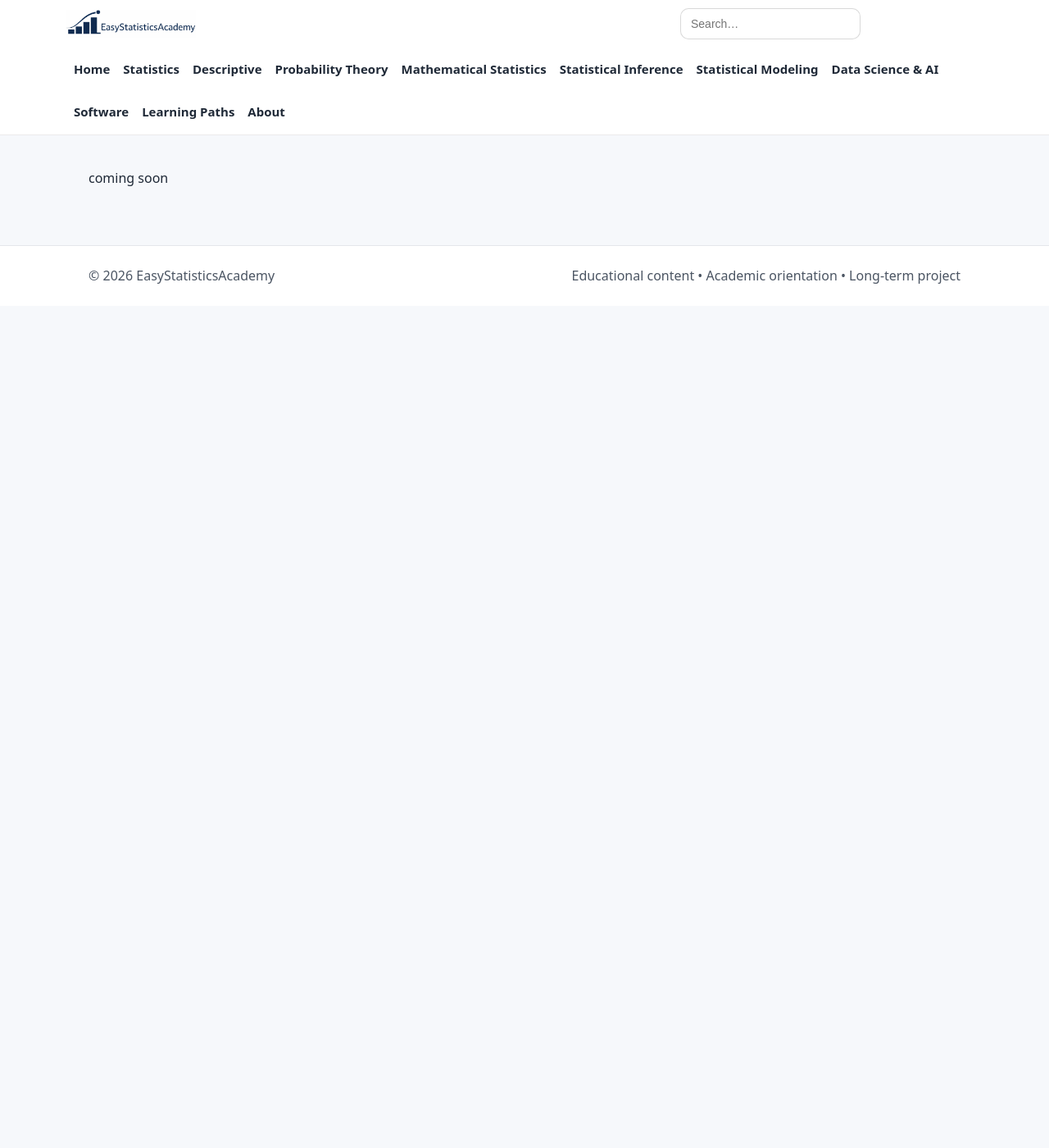
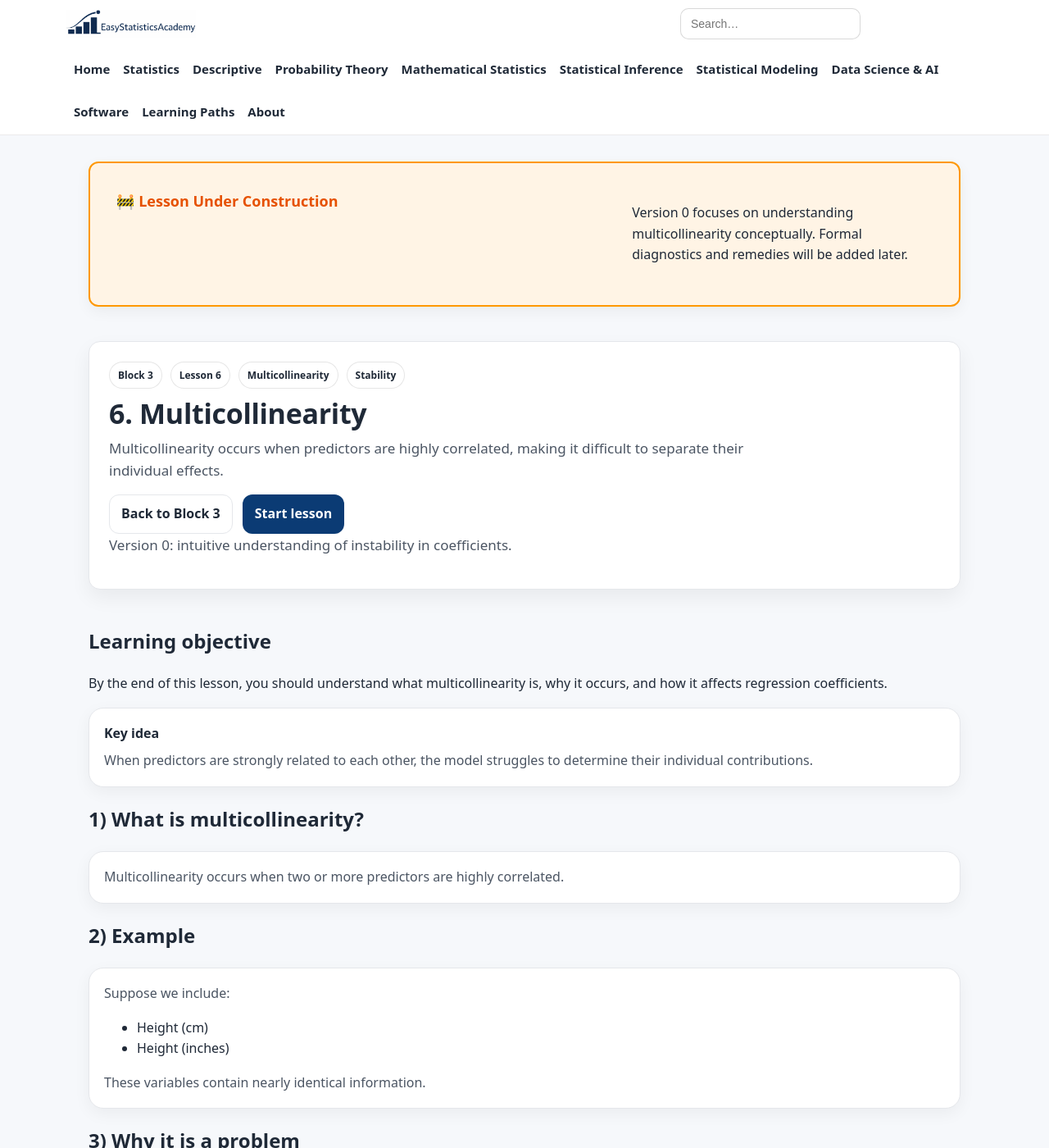
Before and after one commit to ammar-homaida-statistics/easystatisticsacademy, a Jekyll site: the page built from modeling/multiple-regression/multicollinearity/index.md, in a window 1280 px wide and 1400 px high. Shown: the whole window at 82% size. Built offline with Jekyll 4.4.1, drawn with Linux system fonts in a browser that asks for light colours; our own code applies the rules of GitHub Pages for plain Markdown files; some of the changed text lies outside the part shown.

Commit message:
Add lesson content

```diff
--- a/modeling/multiple-regression/multicollinearity/index.md
+++ b/modeling/multiple-regression/multicollinearity/index.md
@@ -1 +1,178 @@
-coming soon
+---
+layout: default
+title: 6. Multicollinearity
+permalink: /modeling/multiple-regression/multicollinearity/
+sidebar: false
+---
+
+<!-- UNDER CONSTRUCTION -->
+<section class="section section-slim">
+  <div class="callout" style="background:#fff4e5; border:2px solid #ff9800; padding:2rem; border-radius:12px;">
+    <h2 style="color:#e65100;">🚧 Lesson Under Construction</h2>
+    <p>
+      Version 0 focuses on understanding multicollinearity conceptually.
+      Formal diagnostics and remedies will be added later.
+    </p>
+  </div>
+</section>
+
+<!-- ✅ Update last visited lesson -->
+<script>
+(function () {
+  localStorage.setItem("esa_continue_modeling_mr_lesson_v0", JSON.stringify({
+    url: "/modeling/multiple-regression/multicollinearity/",
+    label: "Lesson 6 — Multicollinearity",
+    ts: Date.now()
+  }));
+})();
+</script>
+
+<!-- HERO -->
+<section class="hero hero-section">
+  <div class="hero-card">
+
+    <div class="badge-row">
+      <span class="badge">Block 3</span>
+      <span class="badge">Lesson 6</span>
+      <span class="badge">Multicollinearity</span>
+      <span class="badge">Stability</span>
+    </div>
+
+    <h1>6. Multicollinearity</h1>
+
+    <p class="lead">
+      Multicollinearity occurs when predictors are highly correlated,
+      making it difficult to separate their individual effects.
+    </p>
+
+    <div class="hero-actions">
+      <a class="btn btn-outline" href="/modeling/multiple-regression/">Back to Block 3</a>
+      <a class="btn" href="#lesson">Start lesson</a>
+    </div>
+
+    <p class="muted-mini">
+      Version 0: intuitive understanding of instability in coefficients.
+    </p>
+
+  </div>
+</section>
+
+<!-- LESSON -->
+<section class="section" id="lesson">
+
+  <h2>Learning objective</h2>
+  <p>
+    By the end of this lesson, you should understand what multicollinearity is,
+    why it occurs, and how it affects regression coefficients.
+  </p>
+
+  <div class="card">
+    <h3>Key idea</h3>
+    <p>
+      When predictors are strongly related to each other,
+      the model struggles to determine their individual contributions.
+    </p>
+  </div>
+
+  <h2>1) What is multicollinearity?</h2>
+  <div class="card">
+    <p>
+      Multicollinearity occurs when two or more predictors are highly correlated.
+    </p>
+  </div>
+
+  <h2>2) Example</h2>
+  <div class="card">
+    <p>
+      Suppose we include:
+    </p>
+    <ul>
+      <li>Height (cm)</li>
+      <li>Height (inches)</li>
+    </ul>
+    <p>
+      These variables contain nearly identical information.
+    </p>
+  </div>
+
+  <h2>3) Why it is a problem</h2>
+  <div class="card">
+    <ul>
+      <li>Coefficients become unstable</li>
+      <li>Small data changes → large coefficient changes</li>
+      <li>Interpretation becomes unreliable</li>
+    </ul>
+  </div>
+
+  <h2>4) Intuition</h2>
+  <div class="card">
+    <p>
+      If two predictors move together, the model cannot clearly assign
+      their individual effects.
+    </p>
+  </div>
+
+  <h2>5) Effect on predictions</h2>
+  <div class="card">
+    <p>
+      Predictions may still be accurate,
+      even if individual coefficients are unstable.
+    </p>
+  </div>
+
+  <h2>6) Important distinction</h2>
+  <div class="card">
+    <ul>
+      <li><strong>Prediction</strong> → may remain good</li>
+      <li><strong>Interpretation</strong> → becomes difficult</li>
+    </ul>
+  </div>
+
+  <h2>7) Signs of multicollinearity</h2>
+  <div class="card">
+    <ul>
+      <li>Unexpected coefficient signs</li>
+      <li>Large standard errors (later topic)</li>
+      <li>Highly correlated predictors</li>
+    </ul>
+  </div>
+
+  <h2>8) Common situations</h2>
+  <div class="card">
+    <ul>
+      <li>Redundant variables</li>
+      <li>Derived variables</li>
+      <li>Highly related features in real data</li>
+    </ul>
+  </div>
+
+  <h2>9) Why this matters</h2>
+  <div class="card">
+    <p>
+      Multicollinearity limits our ability to interpret coefficients,
+      even if the model fits the data well.
+    </p>
+  </div>
+
+  <div class="card">
+    <h3>Outcome of this lesson</h3>
+    <ul>
+      <li>Define multicollinearity</li>
+      <li>Understand its impact on coefficients</li>
+      <li>Distinguish prediction vs interpretation issues</li>
+      <li>Recognize common warning signs</li>
+      <li>Prepare for categorical variables</li>
+    </ul>
+  </div>
+
+  <div class="card">
+    <h3>Next step</h3>
+    <p>
+      Now we extend regression to include categorical variables using dummy coding.
+    </p>
+    <a class="btn" href="/modeling/multiple-regression/dummy-variables/">
+      Next lesson: Dummy Variables →
+    </a>
+  </div>
+
+</section>
```
